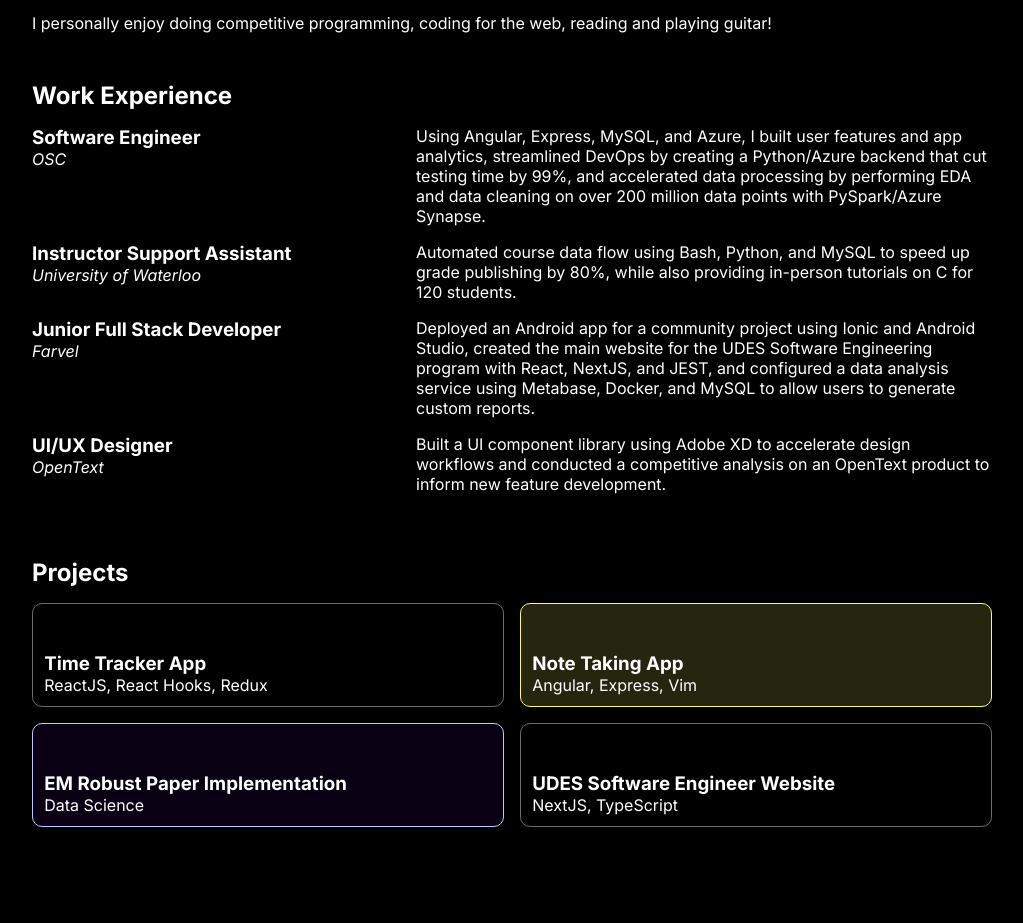
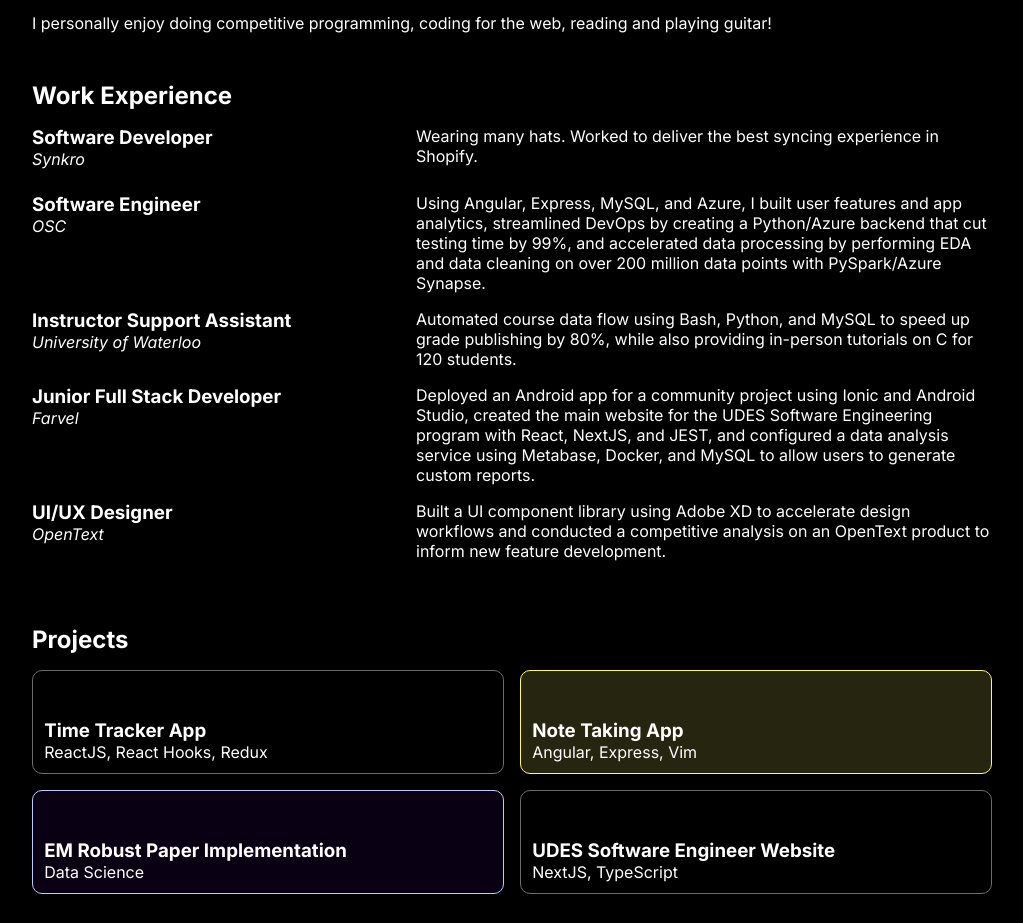
Before and after one commit to Juan-Jose-Toro/juan-porfolio, a React (Vite) app: page / in a window 1280 px wide. Shown: the part 920-1843 px from the top of the page, without its empty margins (128-1151 px from the left). Built offline with nearby package versions, Linux system fonts and the light colour scheme; a web font is replaced by a local one.

Commit message:
Updated work experience, removed unused code

```diff
--- a/src/App.jsx
+++ b/src/App.jsx
@@ -1,19 +1,13 @@
-import { useState } from 'react'
-import Hero from './components/Hero'
-import reactLogo from './assets/react.svg'
-import viteLogo from '/vite.svg'
-import './App.css'
-import { default as dataWorkExperience } from './data/workExperienceData.jsx'
+import Hero from "./components/Hero";
+import "./App.css";
+import { default as dataWorkExperience } from "./data/workExperienceData.jsx";
 import {
   PiGithubLogoDuotone as GithubLogo,
   PiLinkedinLogoDuotone as LinkedInLogo,
-    PiMailboxDuotone as EmailLogo
-
+  PiMailboxDuotone as EmailLogo,
 } from "react-icons/pi";
 
 function App() {
-    const [count, setCount] = useState(0)
-
   const aboutContent = `Hi I'm Juan! I love building and solving problems 🧱
 
     I'm currently pursuing a Master of Science in Computer Science at the University of Colorado Boulder. I also graduated from the University of Waterloo from Computational Mathematics, Statistics and a minor in Combinatorics and Optimization.
@@ -21,7 +15,7 @@
     I have experience across full stack web development, data science and AI. I have contributed to production applications across MERN + Azure tech stacks delivering impactful interfaces, efficient APIs and clean data pipelines. With a team at UWaterloo we also implemented machine learning papers like "A robust EM clustering algorithm for Gaussian mixture models" which you can find in my github.
 
     I personally enjoy doing competitive programming, coding for the web, reading and playing guitar!
-    `
+    `;
 
   const renderedWorkExperience = dataWorkExperience.map((item, i) => {
     return (
@@ -37,36 +31,36 @@
 
   const dataProjects = [
     {
-            title: 'Time Tracker App',
-            skills: 'ReactJS, React Hooks, Redux',
-            link: 'https://github.com/Juan-Jose-Toro/Tracker'
+      title: "Time Tracker App",
+      skills: "ReactJS, React Hooks, Redux",
+      link: "https://github.com/Juan-Jose-Toro/Tracker",
     },
     {
-            title: 'Note Taking App',
-            skills: 'Angular, Express, Vim',
-            link: 'https://github.com/Juan-Jose-Toro/blog-frontend'
+      title: "Note Taking App",
+      skills: "Angular, Express, Vim",
+      link: "https://github.com/Juan-Jose-Toro/blog-frontend",
     },
     {
-            title: 'EM Robust Paper Implementation',
-            skills: 'Data Science',
-            link: 'https://github.com/Juan-Jose-Toro/em-robust-algorithm-implementation'
+      title: "EM Robust Paper Implementation",
+      skills: "Data Science",
+      link: "https://github.com/Juan-Jose-Toro/em-robust-algorithm-implementation",
     },
     {
-            title: 'UDES Software Engineer Website',
-            skills: 'NextJS, TypeScript',
-            link: 'https://github.com/Juan-Jose-Toro/udes-se'
-        }
-    ]
+      title: "UDES Software Engineer Website",
+      skills: "NextJS, TypeScript",
+      link: "https://github.com/Juan-Jose-Toro/udes-se",
+    },
+  ];
 
-    const renderedProjects =  dataProjects.map((item, i) => {
+  const renderedProjects = dataProjects.map((item, i) => {
     const specialColors = {
-            'Note Taking App': 'projects__item--yellow',
-            'EM Robust Paper Implementation': 'projects__item--blue'
-        }
-        const curColor = specialColors[item.title] || '';
+      "Note Taking App": "projects__item--yellow",
+      "EM Robust Paper Implementation": "projects__item--blue",
+    };
+    const curColor = specialColors[item.title] || "";
     return (
       <a key={i} href={item.link}>
-                <div key={i} className={'projects__item ' + curColor}>
+        <div key={i} className={"projects__item " + curColor}>
           <h3>{item.title}</h3>
           <p>{item.skills}</p>
         </div>
@@ -76,45 +70,49 @@
 
   return (
     <>
-            <Hero/>
+      <Hero />
       {/* About section */}
-            <section id='about'>
+      <section id="about">
         <h2>About</h2>
-                <p className='about__content'>{aboutContent}</p>
+        <p className="about__content">{aboutContent}</p>
       </section>
       {/* Work Experience section */}
-            <section id='work-experience'>
+      <section id="work-experience">
         <h2>Work Experience</h2>
         {renderedWorkExperience}
       </section>
       {/* Projects section */}
-            <section id='projects'>
+      <section id="projects">
         <h2>Projects</h2>
-                <div className="projects__grid">
-                    {renderedProjects}
-                </div>
+        <div className="projects__grid">{renderedProjects}</div>
       </section>
       {/* Conect! */}
-            <section id='connect'>
-                <h2 className='connect__title' >Let's connect!</h2>
-                <div className='connect__container'>
-                    <a href='https://github.com/Juan-Jose-Toro' className='link__container'>
-                        <GithubLogo className='logo'/>
+      <section id="connect">
+        <h2 className="connect__title">Let's connect!</h2>
+        <div className="connect__container">
+          <a
+            href="https://github.com/Juan-Jose-Toro"
+            className="link__container"
+          >
+            <GithubLogo className="logo" />
             <p>Github</p>
           </a>
-                    <a href='https://www.linkedin.com/in/juan-jose-toro-ch/' className='link__container'>
-                        <LinkedInLogo className='logo'/>
+          <a
+            href="https://www.linkedin.com/in/juan-jose-toro-ch/"
+            className="link__container"
+          >
+            <LinkedInLogo className="logo" />
             <p>LinkedIn</p>
           </a>
-                    <a href='mailto:juantoro.work@gmail.com' className='link__container'>
-                        <EmailLogo className='logo'/>
+          <a href="mailto:juantoro.work@gmail.com" className="link__container">
+            <EmailLogo className="logo" />
             <p>Email</p>
           </a>
         </div>
       </section>
-            <p className='rights'>© 2025 Juan Toro. All Rights Reserved.</p>
+      <p className="rights">© 2025 Juan Toro. All Rights Reserved.</p>
     </>
-    )
+  );
 }
 
-export default App
+export default App;
--- a/src/data/workExperienceData.jsx
+++ b/src/data/workExperienceData.jsx
@@ -1,24 +1,29 @@
 const workExperienceData = [
   {
-        company: 'OSC',
-        title: 'Software Engineer',
-        desc: 'Using Angular, Express, MySQL, and Azure, I built user features and app analytics, streamlined DevOps by creating a Python/Azure backend that cut testing time by 99%, and accelerated data processing by performing EDA and data cleaning on over 200 million data points with PySpark/Azure Synapse.'
+    company: "Synkro",
+    title: "Software Developer",
+    desc: "Wearing many hats. Worked to deliver the best syncing experience in Shopify.",
   },
   {
-        company: 'University of Waterloo',
-        title: 'Instructor Support Assistant',
-        desc: 'Automated course data flow using Bash, Python, and MySQL to speed up grade publishing by 80%, while also providing in-person tutorials on C for 120 students.'
+    company: "OSC",
+    title: "Software Engineer",
+    desc: "Using Angular, Express, MySQL, and Azure, I built user features and app analytics, streamlined DevOps by creating a Python/Azure backend that cut testing time by 99%, and accelerated data processing by performing EDA and data cleaning on over 200 million data points with PySpark/Azure Synapse.",
   },
   {
-        company: 'Farvel',
-        title: 'Junior Full Stack Developer',
-        desc: 'Deployed an Android app for a community project using Ionic and Android Studio, created the main website for the UDES Software Engineering program with React, NextJS, and JEST, and configured a data analysis service using Metabase, Docker, and MySQL to allow users to generate custom reports.'
+    company: "University of Waterloo",
+    title: "Instructor Support Assistant",
+    desc: "Automated course data flow using Bash, Python, and MySQL to speed up grade publishing by 80%, while also providing in-person tutorials on C for 120 students.",
   },
   {
-        company: 'OpenText',
-        title: 'UI/UX Designer',
-        desc: 'Built a UI component library using Adobe XD to accelerate design workflows and conducted a competitive analysis on an OpenText product to inform new feature development.'
-    }
+    company: "Farvel",
+    title: "Junior Full Stack Developer",
+    desc: "Deployed an Android app for a community project using Ionic and Android Studio, created the main website for the UDES Software Engineering program with React, NextJS, and JEST, and configured a data analysis service using Metabase, Docker, and MySQL to allow users to generate custom reports.",
+  },
+  {
+    company: "OpenText",
+    title: "UI/UX Designer",
+    desc: "Built a UI component library using Adobe XD to accelerate design workflows and conducted a competitive analysis on an OpenText product to inform new feature development.",
+  },
 ];
 
 export default workExperienceData;
```
Lines whose indentation alone changed are shown as unchanged.
